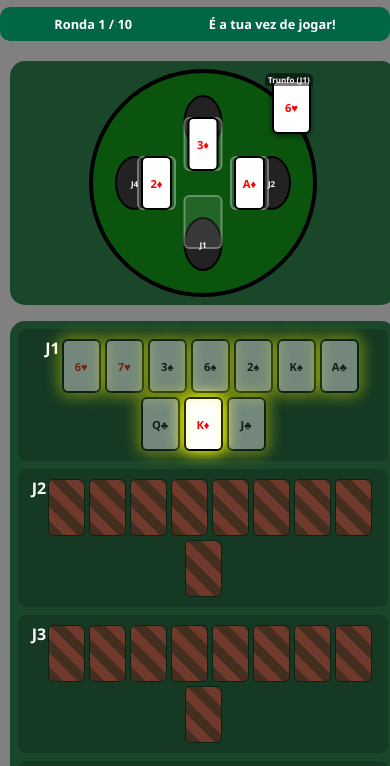
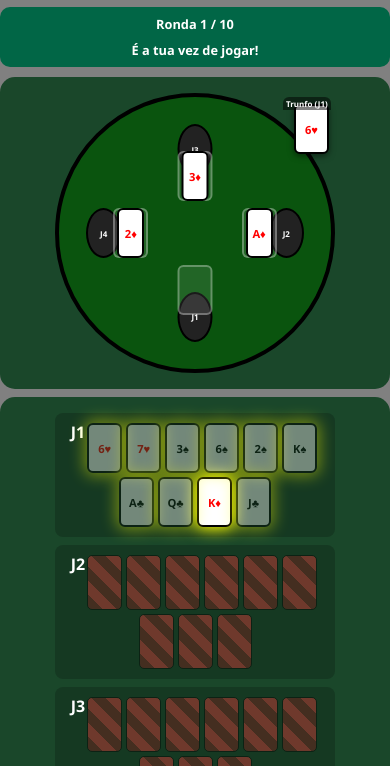
Before and after one commit to carapetocontact/carapeto-sueca, a plain HTML site: page index.html in a window 390 px wide. Both pictures are taken after a click on the button "Iniciar Jogo". Shown: the part 56-822 px from the top of the page. Drawn offline with Linux system fonts and the light colour scheme.

Commit message:
Add files via upload

```diff
--- a/style.css
+++ b/style.css
@@ -1,3 +1,8 @@
+/* ==================== BOX-SIZING GLOBAL ==================== */
+*, *::before, *::after {
+  box-sizing: border-box;
+}
+
 /* ==================== VARIÁVEIS ==================== */
 :root {
   --bg-body: grey;
@@ -35,24 +40,26 @@ body {
 
 h1 { margin: 10px 0; }
 
-/* ==================== LAYOUT ==================== */
+/* ==================== LAYOUT CENTRAL ==================== */
 .main-layout {
   display: flex;
   flex-direction: column;
   gap: var(--gap-main);
-  padding: var(--gap-main);
-  max-width: 1400px;
-  margin: 0 auto;
+  padding: 0;
+  max-width: 1200px;  /* limita largura máxima */
+  margin: 0 auto;     /* centraliza na tela */
 }
 
+/* ==================== CONTAINER DO JOGO ==================== */
 #game-container {
   display: flex;
   gap: var(--gap-main);
-  justify-content: center;
+  justify-content: flex-start;
   align-items: flex-start;
   flex-wrap: wrap;
 }
 
+/* Painéis laterais */
 #left-panel,
 #right-panel {
   flex: 1;
@@ -62,37 +69,47 @@ h1 { margin: 10px 0; }
   padding: 1em;
 }
 
+/* Painel direito com coluna interna */
 #right-panel {
   display: flex;
   flex-direction: column;
   gap: 1em;
 }
 
+/* Painel inferior */
 #bottom-panel {
   background: var(--color-panel);
   border-radius: 15px;
   padding: 1em;
+  width: 100%;
 }
 
-/* ==================== PAINEL DE INFORMAÇÕES ==================== */
+/* Painel de informações */
 #painel {
   display: flex;
-  justify-content: space-around;
-  align-items: center;
+  flex-wrap: wrap;               /* permite que elementos quebrem linha em telas pequenas */
+  justify-content: space-around; /* distribui igualmente */
+  align-items: center;           /* centraliza verticalmente */
   background: var(--color-panel-highlight);
   padding: 0.5em 1em;
   border-radius: 10px;
-  margin: 10px 0;
+  width: 100%;
+  gap: 1em;                      /* espaço entre elementos */
+  margin-bottom: var(--gap-main);/* cria distância abaixo do painel */
+  box-sizing: border-box;        /* inclui padding dentro da largura */
 }
 
 #painel div {
   font-size: clamp(0.8rem, 1vw, 1rem);
   font-weight: bold;
+  flex: 1 1 auto;                /* permite que cada item cresça/reduza proporcionalmente */
+  text-align: center;             /* centraliza o conteúdo de cada div */
 }
+
 
 /* ==================== MESA CENTRAL ==================== */
 #mesa-central {
-  width: 90%;
+  width: 100%;
   max-width: var(--mesa-max);
   aspect-ratio: 1;
   margin: 0 auto;
@@ -230,8 +247,6 @@ h1 { margin: 10px 0; }
   z-index: 20;
 }
 
-
-
 /* ==================== MÃOS ==================== */
 #maos { display: flex; flex-direction: column; gap: 0.5em; }
 .mao {
@@ -297,7 +312,18 @@ button:hover { background: var(--color-button-bg); color: #fff; }
   transition: transform 0.3s ease;
 }
 #round-winner-card .carta:hover { transform: rotate(0deg) scale(1.05); }
-#round-winner-btn { margin-top: 1em; padding: 0.5em 1em; border: none; border-radius: 6px; font-weight: bold; cursor: pointer; background: var(--color-button-bg); color: white; transition: background 0.3s; }
+
+#round-winner-btn {
+  margin-top: 1em;
+  padding: 0.5em 1em;
+  border: none;
+  border-radius: 6px;
+  font-weight: bold;
+  cursor: pointer;
+  background: var(--color-button-bg);
+  color: white;
+  transition: background 0.3s;
+}
 #round-winner-btn:hover { background: var(--color-button-hover); }
 
 /* ==================== MODAL FIM DE JOGO ==================== */
@@ -330,16 +356,37 @@ button:hover { background: var(--color-button-bg); color: #fff; }
 
 /* ==================== RESPONSIVIDADE ==================== */
 @media (max-width: 768px) {
-  #game-container { flex-direction: column; align-items: stretch; gap: 1em; width: 100%; }
-  #left-panel, #right-panel { width: 100%; padding: 0.5em; margin: 0 auto; }
-  #mesa-central { width: 90%; max-width: 300px; }
+
+  #painel {
+    flex-direction: column;
+    align-items: center;
+    gap: 0.5em;
+  }
+
+  #game-container {
+    flex-direction: column;
+    align-items: center;
+    gap: 0.5em;
+    padding: 0;
+  }
+
+  #left-panel, #right-panel, #bottom-panel {
+    width: 100%;
+    min-width: unset;
+    margin: 0 auto;
+  }
+
+  #mesa-central, #maos {
+    width: 100%;
+    max-width: 350px;
+    margin: 0 auto;
+  }
 }
 
-@media (max-width: 480px) { #mesa-central { max-width: 250px; } }
-@media (max-width: 430px) { #mesa-central { max-width: 220px; width: 100%; } }
+@media (max-width: 480px) {
+  #mesa-central, #maos { max-width: 300px; }
+  #left-panel, #right-panel, #bottom-panel { width: 100%; }
 
-/* responsividade: manter no canto em telas pequenas */
-@media (max-width: 480px) {
   #trunfo-label {
     top: 0px;
     right: 0px;
@@ -348,8 +395,13 @@ button:hover { background: var(--color-button-bg); color: #fff; }
   }
 
   #trunfo-slot {
-    top: 5px;   /* reduzindo distância do topo */
+    top: 5px;
     right: 0px;
     font-size: clamp(0.7rem, 1.5vw, 1rem);
   }
 }
+
+@media (max-width: 430px) {
+  #mesa-central, #maos { max-width: 280px; width: 100%; }
+  #left-panel, #right-panel, #bottom-panel { width: 100%; }
+}
```
